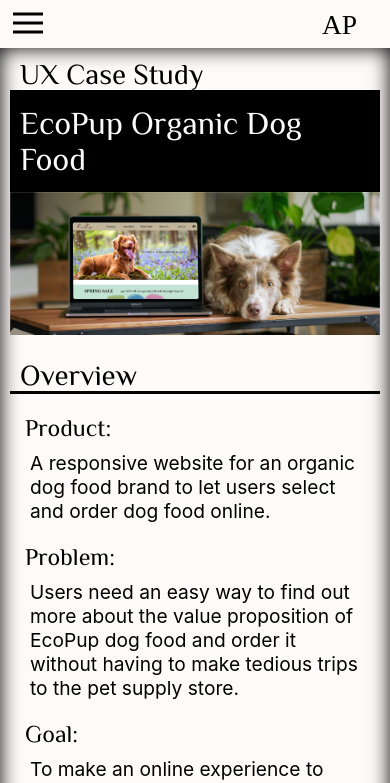
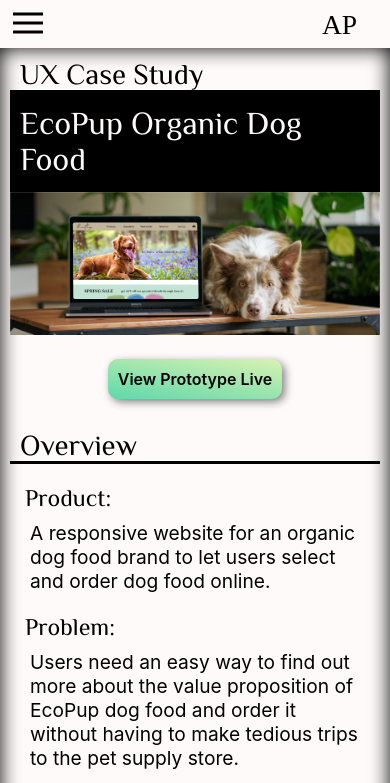
Before and after one commit to allipo/my-portfolio, a React (Create React App) app: page /casestudy2 in a window 390 px wide. Shown: the top 783 px of the page. Built offline with nearby package versions, Linux system fonts and the light colour scheme.

Commit message:
added links to live prototypes

```diff
--- /dev/null
+++ b/src/pages/case-studies-pages/case-studies-components/case-study-link-btn.js
@@ -0,0 +1,18 @@
+import React from "react";
+import "../case-studies-pages.css";
+
+function StudyButton(props) {
+  return (
+    <div id="link-btn-area">
+      {props.btnArr.map((btn) => {
+        return (
+          <a href={btn.link} target="_blank" rel="noreferrer">
+            <div className="link-btn">{btn.btnText}</div>
+          </a>
+        );
+      })}
+    </div>
+  );
+}
+
+export default StudyButton;
--- a/src/pages/case-studies-pages/case-studies-pages.css
+++ b/src/pages/case-studies-pages/case-studies-pages.css
@@ -48,12 +48,48 @@
 
 .study-hero {
     width: 100%;
-    margin-bottom: 30px;
+    margin-bottom: 20px;
 }
 
 @media (max-width: 1000px) {
     .study-hero {
+        margin-bottom: 10px;
+    }
+}
+
+/*****************Prototype Link Button*****************/
+
+#link-btn-area {
+    display: flex;
+    flex-wrap: wrap;
+    justify-content: flex-end;
+    align-items: center;
+    padding-right: 4vw;
+}
+.link-btn {
+    margin: 0px 20px;
+    padding: 20px;
+    font-weight: 600;
+    font-size: 20px;
+    background-color: #5dd9ab;
+    background-image: linear-gradient(10deg, #5dd9ab 0%, #daf2b1 100%);
+    border-radius: 10px;
+    box-shadow: 3px 3px 8px gray;
+}
+@media (max-width: 1000px) {
+    #link-btn-area {
+        justify-content: center;
+        align-items: center;
+        padding-right: 0vw;
         margin-bottom: 20px;
+    }
+    .link-btn {
+        margin: 10px 20px;
+        padding: 10px;
+        font-size: 16px;
+        background-color: pink;
+        border-radius: 10px;
+        box-shadow: 3px 3px 8px gray;
     }
 }
 
--- a/src/pages/case-studies-pages/case-study-1.js
+++ b/src/pages/case-studies-pages/case-study-1.js
@@ -3,6 +3,7 @@
 import NavBar from "../../components/nav-bar/navbar";
 import StudyTitle from "./case-studies-components/case-study-title";
 import StudyHero from "./case-studies-components/case-study-hero";
+import StudyButton from "./case-studies-components/case-study-link-btn";
 import Subtitle from "./case-studies-components/case-study-subtitle";
 import StudyImage from "./case-studies-components/case-study-image";
 import Line from "./case-studies-components/case-study-line";
@@ -37,6 +38,17 @@
 import mockupWeb5 from "./study-1-assets/mockupWeb5.jpg";
 import mockupsLargerScreensWeb from "./study-1-assets/mockupsLargerScreensWeb.jpg";
 import hiFiPrototypeWeb from "./study-1-assets/hiFiPrototypeWeb.jpg";
+
+const linkBtnArr = [
+  {
+    link: "https://www.figma.com/proto/V4eLsACLDZOTuzTZs2NSGy/Native-Plants-Project?node-id=38%3A489&scaling=scale-down&page-id=36%3A2&starting-point-node-id=38%3A489",
+    btnText: "View App Prototype Live",
+  },
+  {
+    link: "https://www.figma.com/proto/bMNkMP06iLd8djQ2VfyyYx/Native-Plants-Website?node-id=14%3A31&scaling=scale-down&page-id=14%3A30&starting-point-node-id=14%3A31",
+    btnText: "View Website Prototype Live",
+  },
+];
 
 const responsibilitiesArr = [
   "User Research",
@@ -122,6 +134,8 @@
       <div className="study-content-container">
         <StudyTitle title="Florish App and Website" />
         <StudyHero src={nativePlantsHero} alt="" />
+        {/* Prototype Link */}
+        <StudyButton btnArr={linkBtnArr} />
         {/* Overview */}
         <Subtitle subtitle="Overview" />
         <Line
--- a/src/pages/case-studies-pages/case-study-2.js
+++ b/src/pages/case-studies-pages/case-study-2.js
@@ -3,6 +3,7 @@
 import NavBar from "../../components/nav-bar/navbar";
 import StudyTitle from "./case-studies-components/case-study-title";
 import StudyHero from "./case-studies-components/case-study-hero";
+import StudyButton from "./case-studies-components/case-study-link-btn";
 import Subtitle from "./case-studies-components/case-study-subtitle";
 import StudyImage from "./case-studies-components/case-study-image";
 import Line from "./case-studies-components/case-study-line";
@@ -52,6 +53,13 @@
 import assetDisplay4 from "./study-2-assets/assetDisplay4.jpg";
 import assetDisplay5 from "./study-2-assets/assetDisplay5.jpg";
 import assetDisplay6 from "./study-2-assets/assetDisplay6.svg";
+
+const linkBtnArr = [
+  {
+    link: "https://xd.adobe.com/view/f055c95b-7e2a-4829-aae4-651f69d2e974-a506/?fullscreen",
+    btnText: "View Prototype Live",
+  },
+];
 
 const responsibilities = [
   "User Research",
@@ -161,6 +169,8 @@
       <div className="study-content-container">
         <StudyTitle title="EcoPup Organic Dog Food" />
         <StudyHero src={heroImage} alt="" />
+        {/* Prototype Link */}
+        <StudyButton btnArr={linkBtnArr} />
         {/* Overview */}
         <Subtitle subtitle="Overview" />
         <Line
--- a/src/pages/case-studies-pages/case-study-3.js
+++ b/src/pages/case-studies-pages/case-study-3.js
@@ -3,6 +3,7 @@
 import NavBar from "../../components/nav-bar/navbar";
 import StudyTitle from "./case-studies-components/case-study-title";
 import StudyHero from "./case-studies-components/case-study-hero";
+import StudyButton from "./case-studies-components/case-study-link-btn";
 import Subtitle from "./case-studies-components/case-study-subtitle";
 import StudyImage from "./case-studies-components/case-study-image";
 import Line from "./case-studies-components/case-study-line";
@@ -30,6 +31,13 @@
 import mockup7 from "./study-3-assets/mockup7.jpg";
 import mockup8 from "./study-3-assets/mockup8.jpg";
 import hiFiPrototype from "./study-3-assets/hiFiPrototype.jpg";
+
+const linkBtnArr = [
+  {
+    link: "https://www.figma.com/proto/kIl0a2MuP27rAORFuIA19u/Floral-App-Wireframe?node-id=140%3A47&scaling=scale-down&page-id=140%3A2&starting-point-node-id=140%3A47&show-proto-sidebar=1",
+    btnText: "View Prototype Live",
+  },
+];
 
 const responsibilities = [
   "UX Research",
@@ -102,6 +110,8 @@
       <div className="study-content-container">
         <StudyTitle title="Inventory Management App for Florists" />
         <StudyHero src={heroImage} alt="" />
+        {/* Prototype Link */}
+        <StudyButton btnArr={linkBtnArr} />
         {/* Overview */}
         <Subtitle subtitle="Overview" />
         <Line
```
